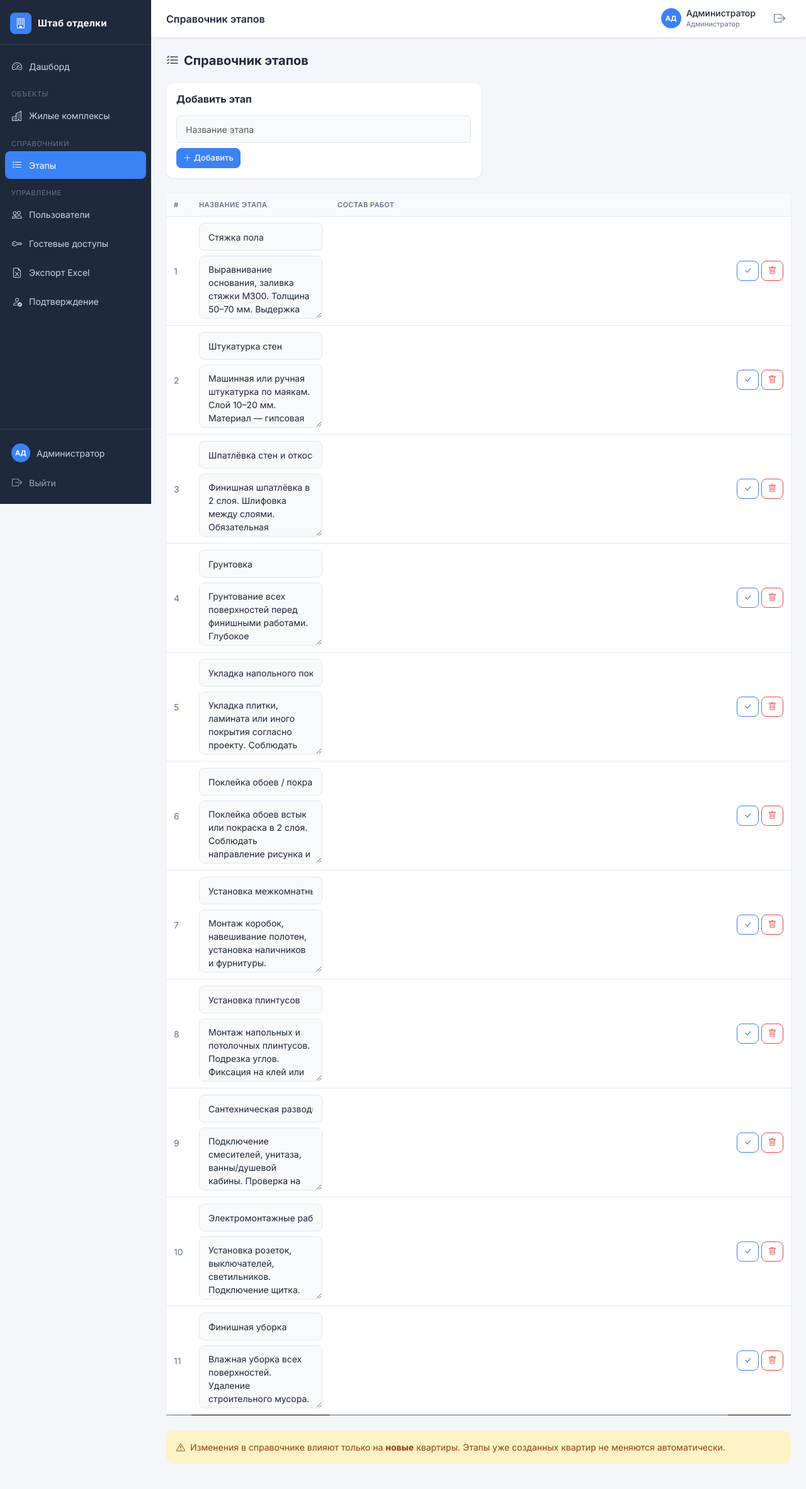
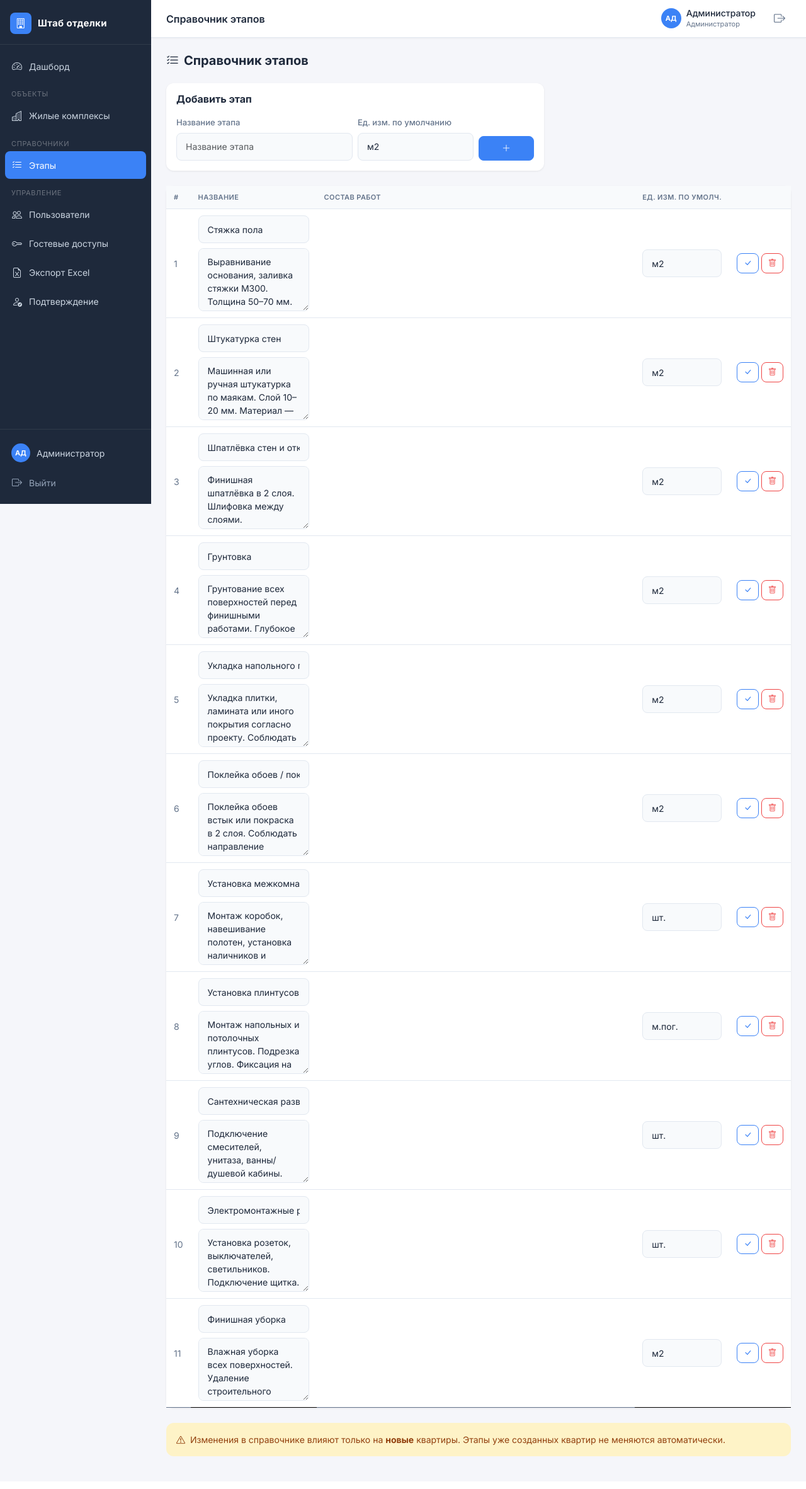
Before and after one commit to qqJonni/app_otdelka, a Flask app: page /admin/stages-template in a window 1280 px wide. Shown: the whole page at 63% size. After the commit the page ends 2312 px from the top, so only its background shows below. Run offline with Flask 3, Linux system fonts and the light colour scheme; a user stored in the database is signed in; data comes from the database, SQL or seed files in the repository.

Commit message:
добавил единицы измерения

```diff
--- a/app.py
+++ b/app.py
@@ -44,6 +44,24 @@ DEFAULT_STAGES = [
     'Электромонтажные работы',
     'Финишная уборка',
 ]
+
+# Справочник единиц измерения (фиксированный, не редактируется)
+UNITS = ['м2', 'м.пог.', 'шт.', 'м3', 'м']
+
+# Единицы измерения по умолчанию для стандартных этапов
+DEFAULT_UNIT_MAP = {
+    'Стяжка пола':                                    'м2',
+    'Штукатурка стен':                                'м2',
+    'Шпатлёвка стен и откосов':                       'м2',
+    'Грунтовка':                                      'м2',
+    'Укладка напольного покрытия':                    'м2',
+    'Поклейка обоев / покраска стен':                 'м2',
+    'Установка межкомнатных дверей':                  'шт.',
+    'Установка плинтусов':                            'м.пог.',
+    'Сантехническая разводка и установка приборов':   'шт.',
+    'Электромонтажные работы':                        'шт.',
+    'Финишная уборка':                                'м2',
+}
 
 
 # ─── Database ────────────────────────────────────────────────────────────────
@@ -181,6 +199,16 @@ def run_migrations(db):
     if 'completed_at' not in cols:
         db.execute("ALTER TABLE apartments ADD COLUMN completed_at TEXT")
 
+    # stages_template.default_unit
+    cols = [r[1] for r in db.execute("PRAGMA table_info(stages_template)").fetchall()]
+    if 'default_unit' not in cols:
+        db.execute("ALTER TABLE stages_template ADD COLUMN default_unit TEXT NOT NULL DEFAULT 'м2'")
+
+    # apartment_stages.unit
+    cols = [r[1] for r in db.execute("PRAGMA table_info(apartment_stages)").fetchall()]
+    if 'unit' not in cols:
+        db.execute("ALTER TABLE apartment_stages ADD COLUMN unit TEXT NOT NULL DEFAULT 'м2'")
+
     db.commit()
 
     # Создать папки для файлов
@@ -226,7 +254,8 @@ def init_db():
             id INTEGER PRIMARY KEY AUTOINCREMENT,
             name TEXT UNIQUE NOT NULL,
             default_order INTEGER NOT NULL DEFAULT 0,
-            work_description TEXT
+            work_description TEXT,
+            default_unit TEXT NOT NULL DEFAULT 'м2'
         );
 
         CREATE TABLE IF NOT EXISTS apartment_stages (
@@ -235,6 +264,7 @@ def init_db():
             stage_name TEXT NOT NULL,
             order_num INTEGER NOT NULL DEFAULT 0,
             volume_sqm REAL,
+            unit TEXT NOT NULL DEFAULT 'м2',
             deadline TEXT,
             status TEXT NOT NULL DEFAULT 'not_started'
                 CHECK(status IN ('not_started','in_progress','done','overdue','rework')),
@@ -297,8 +327,8 @@ def init_db():
     }
     for i, name in enumerate(DEFAULT_STAGES):
         db.execute(
-            'INSERT INTO stages_template (name,default_order,work_description) VALUES (?,?,?)',
-            (name, i + 1, stage_descriptions.get(name, ''))
+            'INSERT INTO stages_template (name,default_order,work_description,default_unit) VALUES (?,?,?,?)',
+            (name, i + 1, stage_descriptions.get(name, ''), DEFAULT_UNIT_MAP.get(name, 'м2'))
         )
 
     # Building
@@ -473,6 +503,7 @@ STATUS_LABEL = {
 
 app.jinja_env.globals['STATUS_LABEL'] = STATUS_LABEL
 app.jinja_env.globals['now'] = datetime.now
+app.jinja_env.globals['UNITS'] = UNITS
 
 
 # ─── Auth routes ─────────────────────────────────────────────────────────────
@@ -724,11 +755,15 @@ def admin_apartment_add(bid):
             except ValueError:
                 volume = None
 
+            unit = request.form.get(f'stage_unit_{t["id"]}', '').strip()
+            if unit not in UNITS:
+                unit = t['default_unit'] if t['default_unit'] else 'м2'
+
             execute_db(
                 '''INSERT INTO apartment_stages
-                   (apartment_id, stage_name, order_num, volume_sqm, deadline, status, work_description)
-                   VALUES (?,?,?,?,?,?,?)''',
-                [apt_id, t['name'], t['default_order'], volume, deadline,
+                   (apartment_id, stage_name, order_num, volume_sqm, unit, deadline, status, work_description)
+                   VALUES (?,?,?,?,?,?,?,?)''',
+                [apt_id, t['name'], t['default_order'], volume, unit, deadline,
                  'not_started', t['work_description'] or '']
             )
             added += 1
@@ -818,20 +853,26 @@ def admin_stage_add(apt_id):
         except ValueError:
             volume = None
 
+    unit = request.form.get('unit', '').strip()
+    if unit not in UNITS:
+        unit = 'м2'
+
     if stage_name:
         max_ord = query_db(
             'SELECT COALESCE(MAX(order_num), 0) as m FROM apartment_stages WHERE apartment_id=?',
             [apt_id], one=True
         )['m']
-        # Берём work_description из справочника, если есть
-        tpl = query_db('SELECT work_description FROM stages_template WHERE name=?',
+        # Берём work_description и default_unit из справочника, если есть
+        tpl = query_db('SELECT work_description, default_unit FROM stages_template WHERE name=?',
                        [stage_name], one=True)
         work_desc = tpl['work_description'] if tpl and tpl['work_description'] else ''
+        if unit == 'м2' and tpl and tpl['default_unit']:
+            unit = tpl['default_unit']
         execute_db(
             '''INSERT INTO apartment_stages
-               (apartment_id, stage_name, order_num, volume_sqm, deadline, status, work_description)
-               VALUES (?,?,?,?,?,?,?)''',
-            [apt_id, stage_name, max_ord + 1, volume, deadline, 'not_started', work_desc]
+               (apartment_id, stage_name, order_num, volume_sqm, unit, deadline, status, work_description)
+               VALUES (?,?,?,?,?,?,?,?)''',
+            [apt_id, stage_name, max_ord + 1, volume, unit, deadline, 'not_started', work_desc]
         )
         # Новый этап — квартира больше не завершена
         check_apartment_completion(apt_id)
@@ -901,11 +942,14 @@ def admin_stage_edit(stage_id):
         volume = request.form.get('volume_sqm') or None
         deadline = request.form.get('deadline') or None
         work_desc = request.form.get('work_description', '').strip()
+        unit = request.form.get('unit', '').strip()
+        if unit not in UNITS:
+            unit = 'м2'
         if volume:
             volume = float(volume)
         execute_db(
-            'UPDATE apartment_stages SET volume_sqm=?,deadline=?,work_description=? WHERE id=?',
-            [volume, deadline, work_desc, stage_id]
+            'UPDATE apartment_stages SET volume_sqm=?,unit=?,deadline=?,work_description=? WHERE id=?',
+            [volume, unit, deadline, work_desc, stage_id]
         )
         flash('Этап обновлён.', 'success')
         return redirect(url_for('admin_stages', apt_id=stage['apartment_id']))
@@ -927,10 +971,13 @@ def admin_stages_template():
 @admin_required
 def admin_stages_template_add():
     name = request.form.get('name', '').strip()
+    default_unit = request.form.get('default_unit', 'м2').strip()
+    if default_unit not in UNITS:
+        default_unit = 'м2'
     if name:
         max_order = query_db('SELECT MAX(default_order) as m FROM stages_template', one=True)['m'] or 0
-        execute_db('INSERT INTO stages_template (name,default_order,work_description) VALUES (?,?,?)',
-                   [name, max_order + 1, ''])
+        execute_db('INSERT INTO stages_template (name,default_order,work_description,default_unit) VALUES (?,?,?,?)',
+                   [name, max_order + 1, '', default_unit])
         flash('Этап добавлен в справочник.', 'success')
     return redirect(url_for('admin_stages_template'))
 
@@ -950,10 +997,13 @@ def admin_stages_template_delete(tid):
 def admin_stages_template_update(tid):
     name = request.form.get('name', '').strip()
     work_desc = request.form.get('work_description', '').strip()
+    default_unit = request.form.get('default_unit', 'м2').strip()
+    if default_unit not in UNITS:
+        default_unit = 'м2'
     if name:
         execute_db(
-            'UPDATE stages_template SET name=?,work_description=? WHERE id=?',
-            [name, work_desc, tid]
+            'UPDATE stages_template SET name=?,work_description=?,default_unit=? WHERE id=?',
+            [name, work_desc, default_unit, tid]
         )
         flash('Этап обновлён.', 'success')
     return redirect(url_for('admin_stages_template'))
@@ -1098,7 +1148,7 @@ def admin_export():
         date_to = request.form.get('date_to')
 
         rows = query_db(
-            '''SELECT a.number, s.stage_name, s.volume_sqm, s.completed_at
+            '''SELECT a.number, s.stage_name, s.volume_sqm, s.unit, s.completed_at
                FROM apartment_stages s
                JOIN apartments a ON s.apartment_id=a.id
                WHERE a.building_id=? AND s.status='done'
@@ -1116,7 +1166,7 @@ def admin_export():
         header_fill = PatternFill(fill_type='solid', fgColor='4472C4')
         header_font_white = Font(bold=True, color='FFFFFF')
 
-        headers = ['Номер квартиры', 'Этап', 'Объём (кв.м)', 'Дата завершения']
+        headers = ['Номер квартиры', 'Этап', 'Объём', 'Ед. изм.', 'Дата завершения']
         for col, h in enumerate(headers, 1):
             cell = ws.cell(row=1, column=col, value=h)
             cell.font = header_font_white
@@ -1127,10 +1177,11 @@ def admin_export():
             ws.cell(row=row_idx, column=1, value=row['number'])
             ws.cell(row=row_idx, column=2, value=row['stage_name'])
             ws.cell(row=row_idx, column=3, value=row['volume_sqm'])
+            ws.cell(row=row_idx, column=4, value=row['unit'] or 'м2')
             completed = row['completed_at']
             if completed:
                 completed = completed[:10]
-            ws.cell(row=row_idx, column=4, value=completed)
+            ws.cell(row=row_idx, column=5, value=completed)
 
         for col in ws.columns:
             max_len = max(len(str(cell.value or '')) for cell in col)
--- a/templates/admin/stages_template.html
+++ b/templates/admin/stages_template.html
@@ -7,15 +7,28 @@
 <h4 class="fw-bold mb-4"><i class="bi bi-list-check me-2"></i>Справочник этапов</h4>
 
 <!-- Форма добавления -->
-<div class="card p-3 mb-4" style="max-width:500px">
+<div class="card p-3 mb-4" style="max-width:600px">
   <h6 class="fw-bold mb-3">Добавить этап</h6>
   <form method="post" action="{{ url_for('admin_stages_template_add') }}">
-    <div class="mb-2">
-      <input type="text" name="name" class="form-control" placeholder="Название этапа" required>
+    <div class="row g-2 align-items-end">
+      <div class="col-12 col-sm-6">
+        <label class="form-label">Название этапа</label>
+        <input type="text" name="name" class="form-control" placeholder="Название этапа" required>
+      </div>
+      <div class="col-12 col-sm-4">
+        <label class="form-label">Ед. изм. по умолчанию</label>
+        <select name="default_unit" class="form-select">
+          {% for u in UNITS %}
+          <option value="{{ u }}" {% if u == 'м2' %}selected{% endif %}>{{ u }}</option>
+          {% endfor %}
+        </select>
+      </div>
+      <div class="col-12 col-sm-2">
+        <button type="submit" class="btn btn-primary w-100">
+          <i class="bi bi-plus-lg"></i>
+        </button>
+      </div>
     </div>
-    <button type="submit" class="btn btn-primary btn-sm">
-      <i class="bi bi-plus-lg me-1"></i>Добавить
-    </button>
   </form>
 </div>
 
@@ -24,35 +37,47 @@
   <table class="table table-hover mb-0 align-top">
     <thead>
       <tr>
-        <th style="width:40px">#</th>
-        <th style="width:220px">Название этапа</th>
+        <th style="width:36px">#</th>
+        <th style="width:200px">Название</th>
         <th>Состав работ</th>
-        <th style="width:100px"></th>
+        <th style="width:130px">Ед. изм. по умолч.</th>
+        <th style="width:80px"></th>
       </tr>
     </thead>
     <tbody>
       {% for t in templates %}
       <tr>
         <td class="text-muted pt-3">{{ t.default_order }}</td>
-        <td colspan="0">
+        <td>
           <form method="post" action="{{ url_for('admin_stages_template_update', tid=t.id) }}"
                 id="form-tpl-{{ t.id }}">
             <input type="text" name="name" value="{{ t.name }}"
                    class="form-control form-control-sm mb-2" required>
             <textarea name="work_description" rows="3"
                       class="form-control form-control-sm"
-                      placeholder="Описание состава работ для бригадиров...">{{ t.work_description or '' }}</textarea>
+                      placeholder="Описание состава работ...">{{ t.work_description or '' }}</textarea>
+            {# Скрытое поле unit — обновляется из отдельного select ниже #}
+            <input type="hidden" name="default_unit" id="unit_hidden_{{ t.id }}"
+                   value="{{ t.default_unit or 'м2' }}">
           </form>
         </td>
-        <td class="pt-3 ps-2 text-muted small" style="max-width:0"></td>
-        <td class="pt-3 text-end text-nowrap">
-          <button type="submit" form="form-tpl-{{ t.id }}" class="btn btn-outline-primary btn-sm">
+        <td class="pt-2 text-muted small" style="max-width:0"></td>
+        <td class="pt-2">
+          <select class="form-select form-select-sm"
+                  onchange="document.getElementById('unit_hidden_{{ t.id }}').value=this.value">
+            {% for u in UNITS %}
+            <option value="{{ u }}" {% if (t.default_unit or 'м2') == u %}selected{% endif %}>{{ u }}</option>
+            {% endfor %}
+          </select>
+        </td>
+        <td class="pt-2 text-end text-nowrap">
+          <button type="submit" form="form-tpl-{{ t.id }}" class="btn btn-outline-primary btn-sm" title="Сохранить">
             <i class="bi bi-check-lg"></i>
           </button>
           <form method="post" action="{{ url_for('admin_stages_template_delete', tid=t.id) }}"
                 class="d-inline"
                 onsubmit="return confirm('Удалить «{{ t.name }}» из шаблона?')">
-            <button class="btn btn-outline-danger btn-sm"><i class="bi bi-trash"></i></button>
+            <button class="btn btn-outline-danger btn-sm" title="Удалить"><i class="bi bi-trash"></i></button>
           </form>
         </td>
       </tr>
--- a/templates/foreman/dashboard.html
+++ b/templates/foreman/dashboard.html
@@ -148,6 +148,11 @@
                     {{ s.stage_name }}
                   </span>
                   {# Кнопки для info #}
+                  {% if s.volume_sqm %}
+                  <span class="badge bg-secondary ms-1" style="font-weight:500;font-size:11px">
+                    {{ s.volume_sqm | int if s.volume_sqm == s.volume_sqm | int else s.volume_sqm }} {{ s.unit or 'м2' }}
+                  </span>
+                  {% endif %}
                   {% if s.work_description and s.work_description.strip() %}
                   <button type="button"
                           class="btn btn-link btn-sm p-0 ms-1 text-muted align-baseline"
```
Also changed, not shown: templates/admin/apartment_form.html (+12 -4 lines), templates/admin/stage_edit.html (+10 -3 lines), templates/admin/stages.html (+32 -6 lines), templates/guest/view.html (+8 -1 lines).
